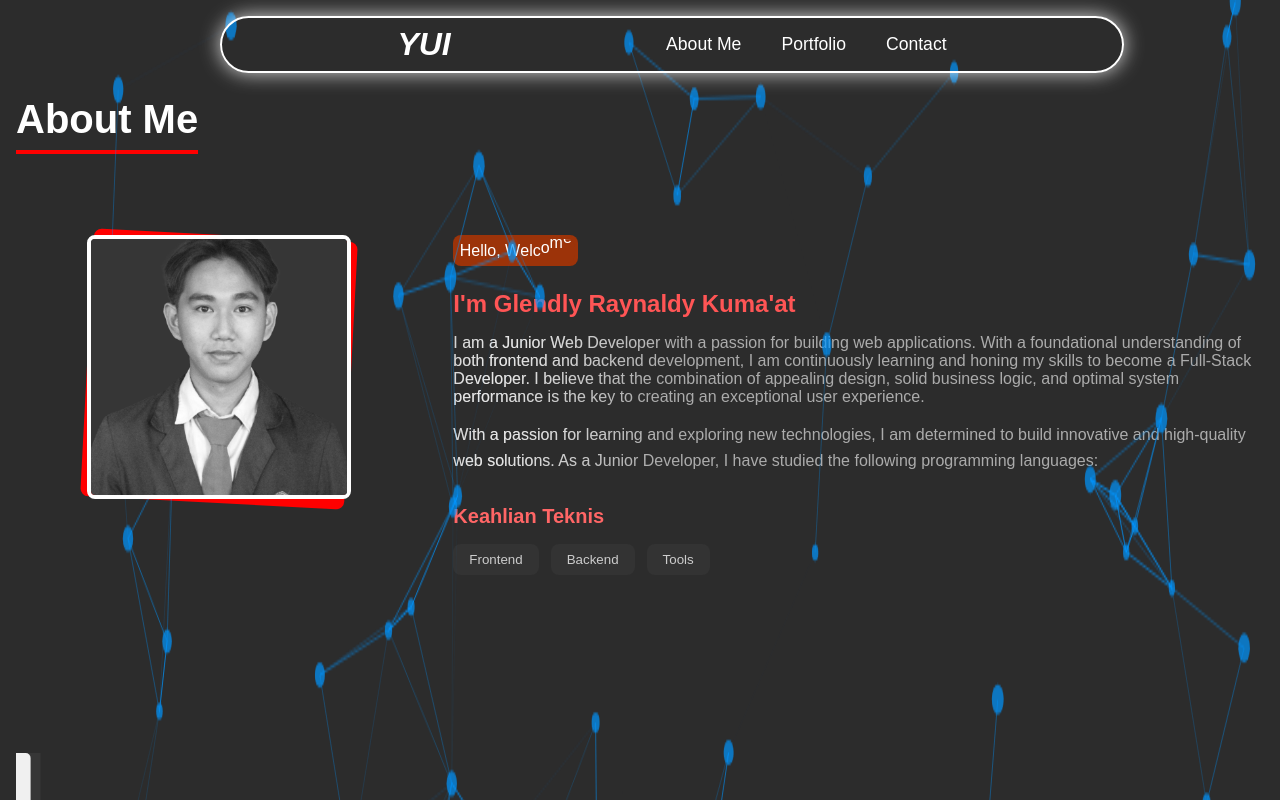
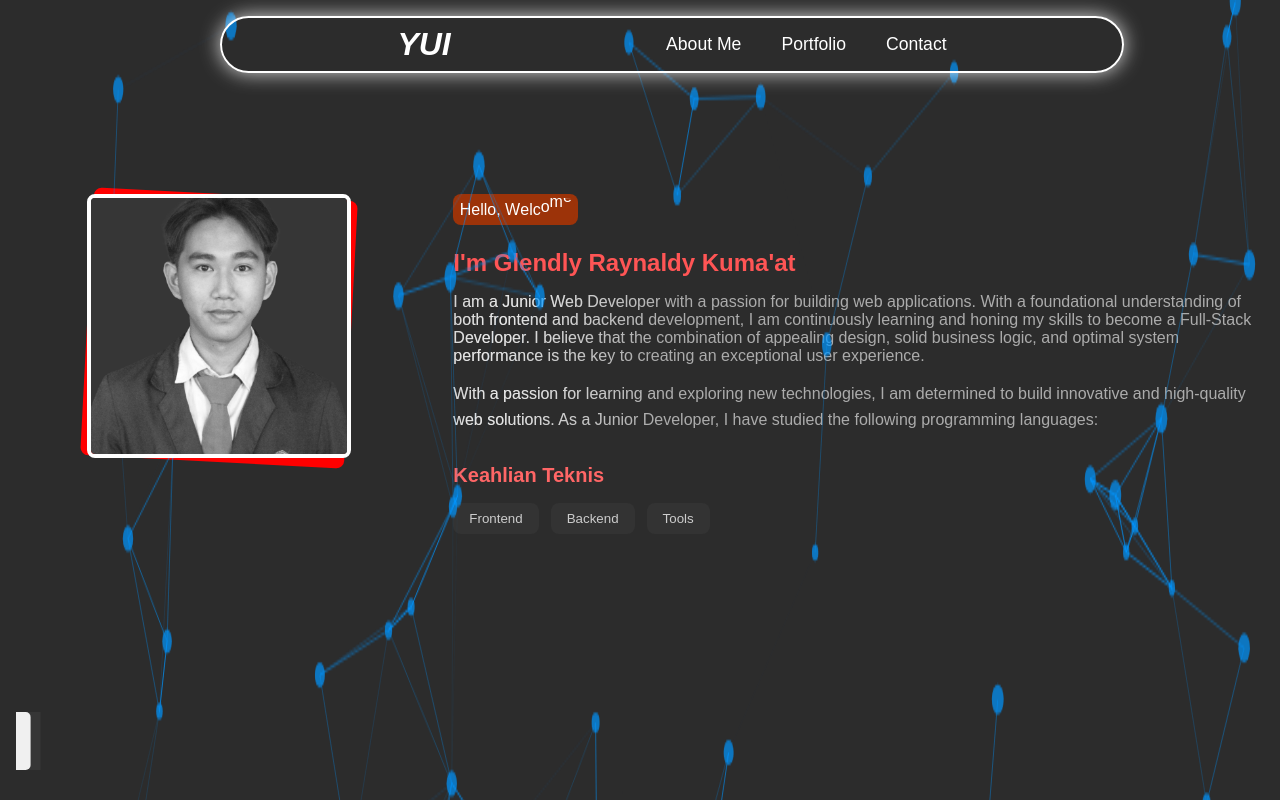
Before and after one commit to SuperHaze03/Portfolio, a React (Vite) app: page / in a window 1280 px wide. Shown: the top 800 px of the page. Built offline with nearby package versions, Linux system fonts and the light colour scheme.

Commit message:
update project pertama

```diff
--- a/src/pages/About.jsx
+++ b/src/pages/About.jsx
@@ -463,7 +463,7 @@ const categories = [
                         className={`about-header ${isVisibleAbout ? 'visible' : ''}`}
                         variants={childVariants}
                     >
-                        <h2 className="about-title">About Me</h2>
+                        <h2 className="about-title"></h2>
                     </motion.div>
                     <div className="about-content">
                         <motion.div
```
